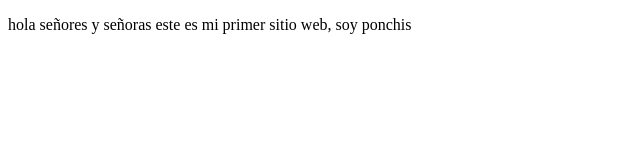
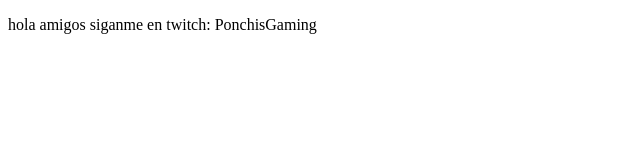
Before and after one commit to PonchisGaming/prfef, a plain HTML site: page index.html in a window 1280 px wide. Shown: the whole page, without its empty margins (0-640 px from the left). Drawn offline with Linux system fonts and the light colour scheme.

Commit message:
cambios agregamos sitio twitch

```diff
--- a/index.html
+++ b/index.html
@@ -8,7 +8,7 @@
 </head>
 <body>
    <p>
-       hola señores y señoras este es mi primer sitio web, soy ponchis
+       hola amigos siganme en twitch: PonchisGaming
    </p>
 </body>
 </html>
```
